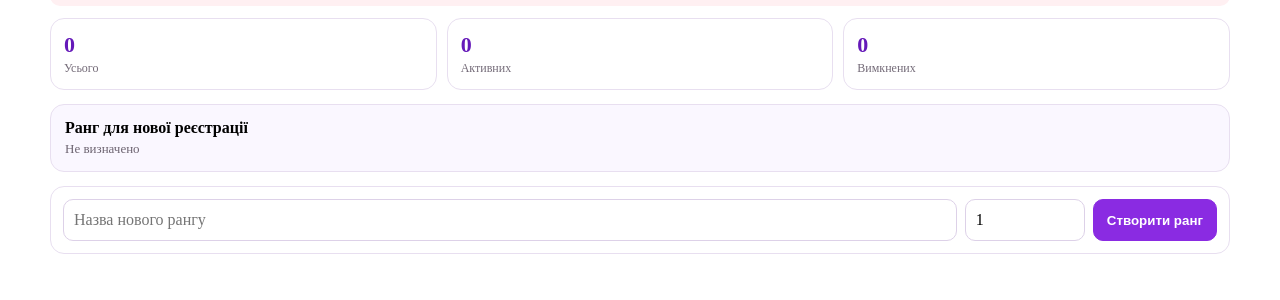
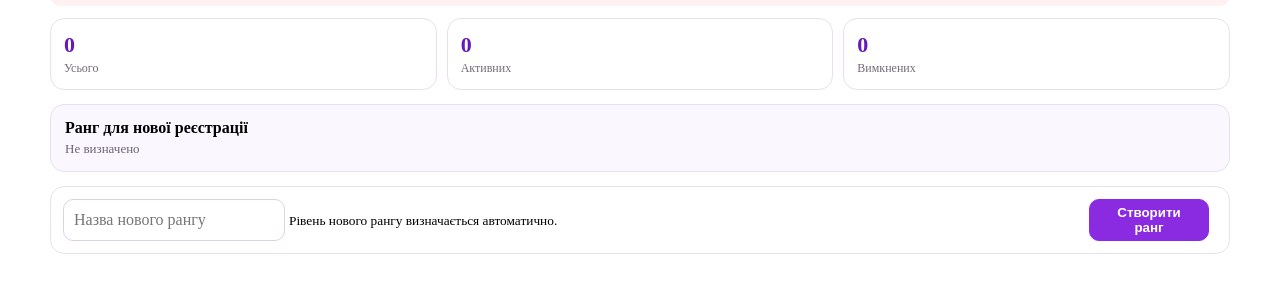
Before and after one commit to alchin07/Anabelka, a PHP site: page /admin/ranks in a window 1280 px wide. Shown: the part 133-433 px from the top of the page. Run offline with PHP 8.4, Linux system fonts and the light colour scheme; data that the repository does not hold is empty; some libraries are stand-ins or nearby versions.

Commit message:
Remove manual level field from rank creation

```diff
--- a/views/admin/ranks/index.php
+++ b/views/admin/ranks/index.php
@@ -12,7 +12,7 @@ $escape = function ($value) {
     <meta charset="UTF-8">
     <meta name="viewport" content="width=device-width, initial-scale=1.0">
     <title><?= $escape($pageTitle ?? 'Адмін-панель · Ранги') ?></title>
-    <link rel="stylesheet" href="/Anabelka/css/admin-ranks.css?v=1">
+    <link rel="stylesheet" href="/Anabelka/css/admin-ranks.css?v=2">
 </head>
 <body>
 
@@ -52,6 +52,7 @@ $escape = function ($value) {
     </section>
 
     <form class="admin-rank-create" method="post" action="/Anabelka/admin/ranks/create">
+        <div class="admin-rank-create-field">
             <input
                 type="text"
                 name="name"
@@ -59,15 +60,8 @@ $escape = function ($value) {
                 placeholder="Назва нового рангу"
                 required
             >
-        <input
-            type="number"
-            name="level"
-            min="1"
-            step="1"
-            value="1"
-            aria-label="Рівень"
-            required
-        >
+            <small>Рівень нового рангу визначається автоматично.</small>
+        </div>
         <button class="admin-rank-button is-primary" type="submit">
             Створити ранг
         </button>
@@ -88,6 +82,7 @@ $escape = function ($value) {
                         <strong><?= $escape($rank['name'] ?? '') ?></strong>
                         <div class="admin-rank-meta">
                             <span>slug: <?= $escape($rank['slug'] ?? '') ?></span>
+                            <span>Рівень: <?= (int) ($rank['level'] ?? 0) ?></span>
                             <span>Користувачів: <?= (int) ($rank['user_count'] ?? 0) ?></span>
                             <span>Товарів із ціною: <?= (int) ($rank['priced_product_count'] ?? 0) ?></span>
                             <?php if ($isDefault): ?>
```
Lines whose indentation alone changed are shown as unchanged.
